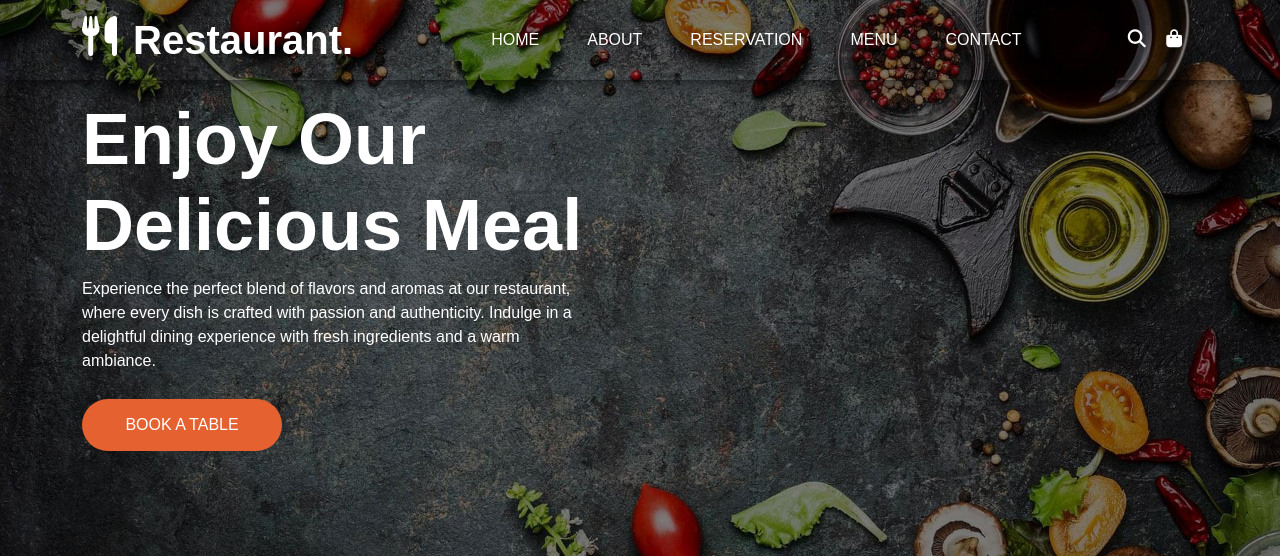
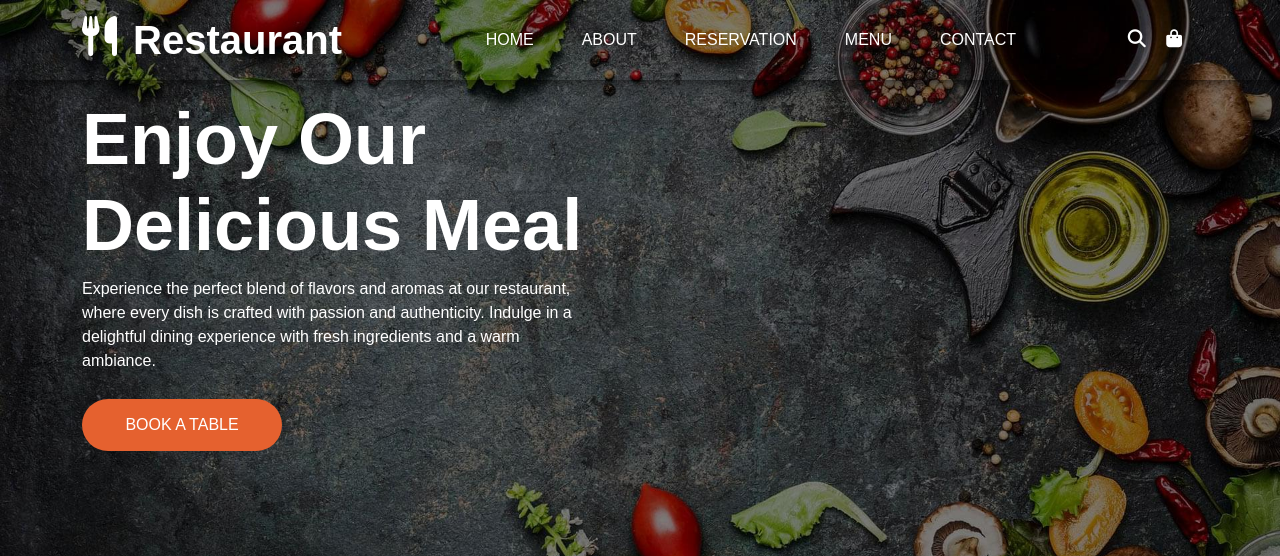
Before and after one commit to Prernakapse/RMS, a CodeIgniter app: page /RMS/Home/Index in a window 1280 px wide. Shown: the top 556 px of the page. Run offline with CodeIgniter, Linux system fonts and the light colour scheme; some libraries are stand-ins or nearby versions; some web fonts are replaced.

Commit message:
removed dot

```diff
--- a/application/views/index.php
+++ b/application/views/index.php
@@ -41,7 +41,7 @@
       <div class="logo">
         <a href="<?php echo base_url() . 'Home/Index'; ?>">
           <i class="fa fa-utensils me-3"></i>
-          <h1 class="mb-0">Restaurant.</h1>
+          <h1 class="mb-0">Restaurant</h1>
         </a>
       </div>
       <div class="menus">
```
